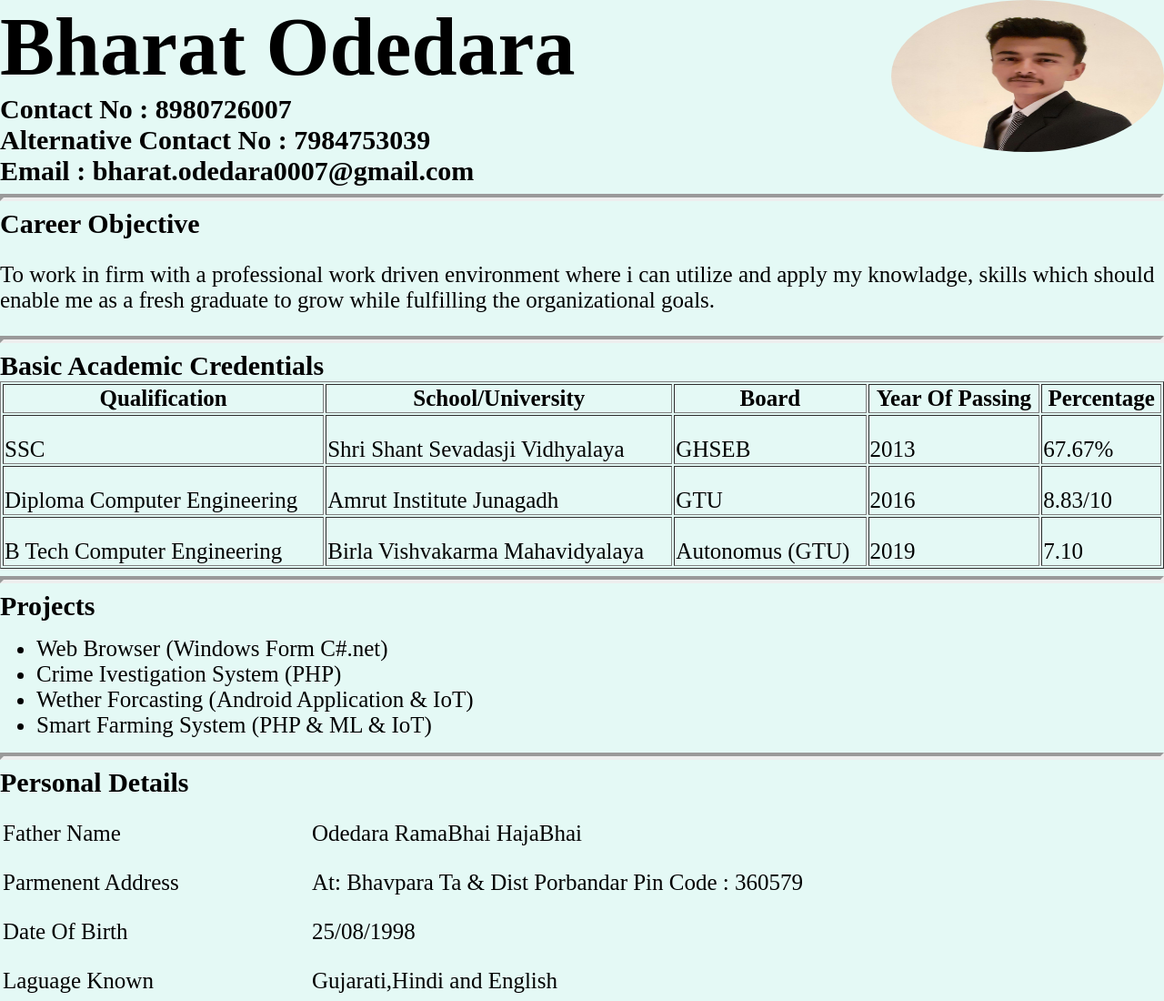
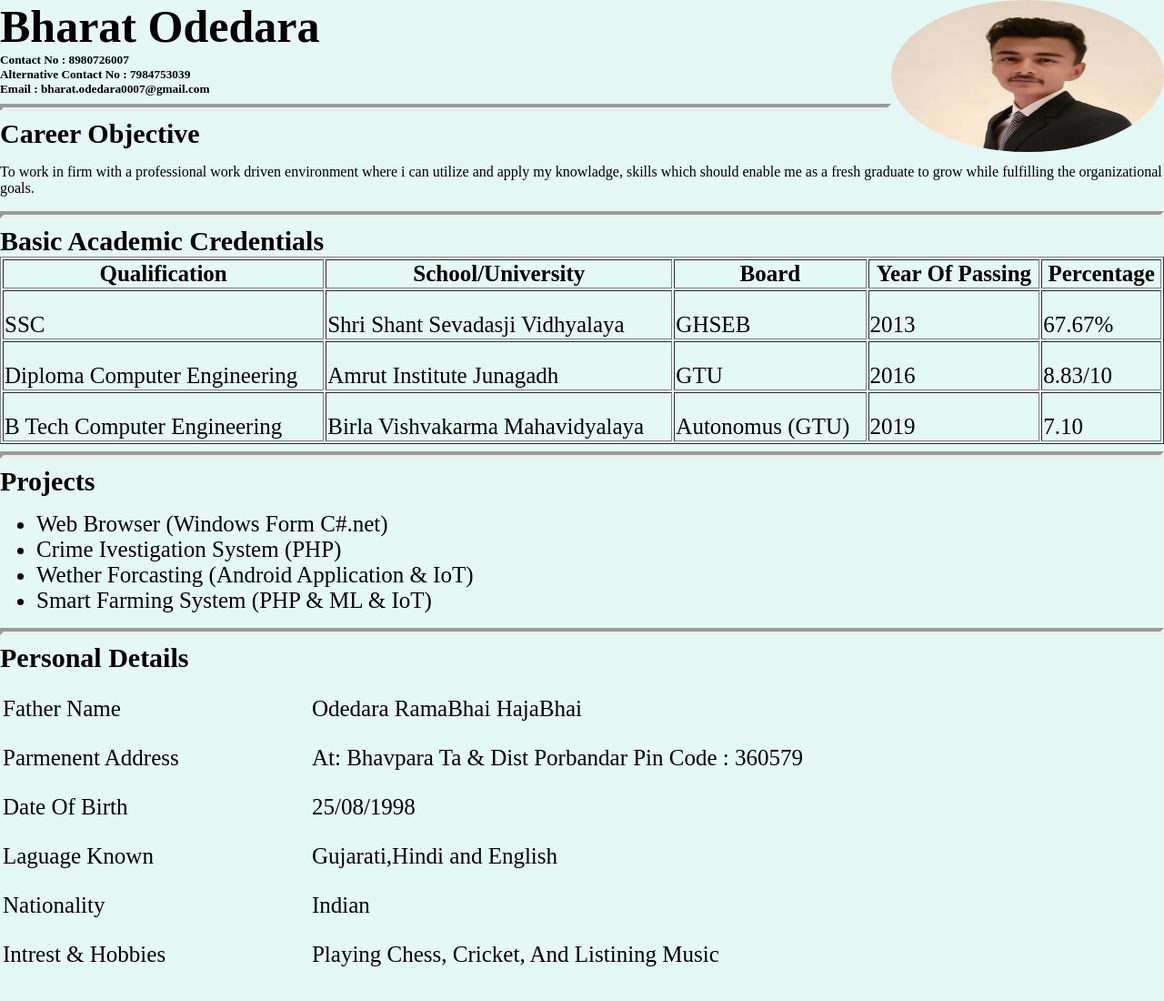
Before and after one commit to Bharatramodedara/MyResume, a plain HTML site: page index.html in a window 1280 px wide. Shown: the top 1100 px of the page at 91% size. After the commit the page ends 1066 px from the top, so only its background shows below. Drawn offline with Linux system fonts and the light colour scheme.

Commit message:
Update style1.css

```diff
--- a/css/style1.css
+++ b/css/style1.css
@@ -5,15 +5,13 @@ body{
 h1{
   display: block;
   margin:0;
-  font-size: 70px;
 }
 h1:hover{
-  font-size: 90px;
+  font-size: 50px;
 }
 h5{
   display: block;
   margin:0;
-  font-size: 30px;
 }
 h2{
   display: block;
@@ -28,7 +26,6 @@ border-radius: 10%;
 }
 p{
   display: block;
-  font-size: 25px;
 }
 table{
   font-size: 25px;
```
